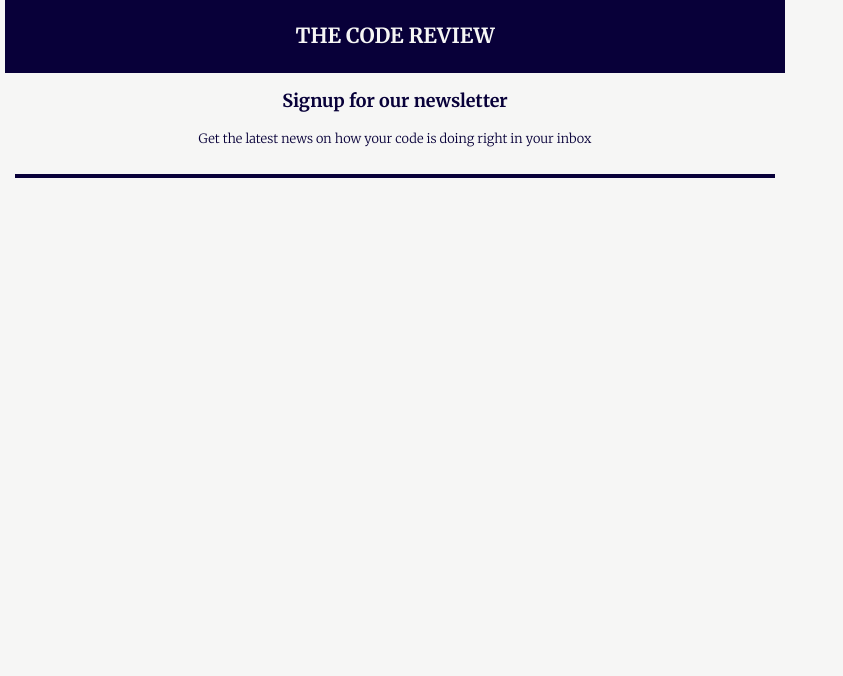
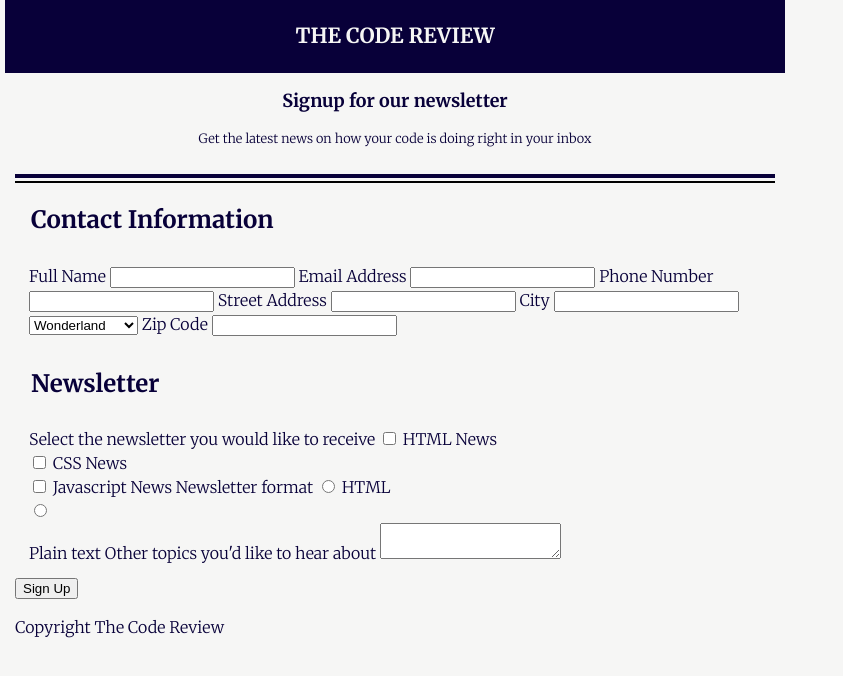
Before and after one commit to axellancieri/P3, a plain HTML site: page html/index.html in a window 1280 px wide. Shown: the whole page, without its empty margins (0-843 px from the left). Drawn offline with Linux system fonts and the light colour scheme.

Commit message:
backbone html

```diff
--- a/css/style.css
+++ b/css/style.css
@@ -6,7 +6,6 @@ body {
     color: rgb(8, 0, 57);
     background-color: rgb(246, 246, 245);
     font: 300 100%/1.5 'Merriweather', serif;;
-    text-align: center;
     height: 100vh;
     margin: 0 15px;
     max-width: 760px;
@@ -21,9 +20,10 @@ header h1 {
     padding: 1em;
     background-color: rgb(8, 0, 57);
 }
-.border-header {
+header {
     border-bottom: 4px solid rgb(8, 0, 57);
     padding: 0 0 25px;
+    text-align: center;
 }
 header h2 {
     font-size: 112%;
@@ -32,3 +32,16 @@ header p {
     font-size: 80%;
     margin: 0 4px;
 }
+/* MAIN */
+main {
+    margin-top: 3px;
+    border-top: 2px solid black;
+    display: inline-block;
+}
+fieldset {
+    border: 0;
+}
+/* FOOTER */
+footer p {
+    text-transform: capitalize;
+}
--- a/html/index.html
+++ b/html/index.html
@@ -13,20 +13,62 @@
     <body>
 <!--                     HEADER            -->
         <header>
-
                 <h1>The code review</h1>
-            <div class="border-header">
-                    <h2>Signup for our newsletter</h2>
-                    <p>Get the latest news on how your code is doing right in your inbox</p>
-            </div>
-
+                        <h2>Signup for our newsletter</h2>
+                                <p>Get the latest news on how your code is doing right in your inbox</p>
         </header>
 <!--                     MAIN              -->
         <main>
+                <form action="index.html" method="post">
+                        <fieldset>
+                                <legend><h2>Contact Information</h2></legend>
 
+                                        <label>Full Name</label>
+                                        <input type="text">
+
+                                        <label>Email Address</label>
+                                        <input type="email">
+
+                                        <label>Phone Number</label>
+                                        <input type="tel">
+
+                                        <label>Street Address</label>
+                                        <input type="text">
+
+                                        <label>City</label>
+                                        <input type="text">
+                                        <select>
+                                                <optgroup label="State">
+                                                        <option value="wonderland_state">Wonderland</option>
+                                                        <option value="iglu_state">Iglu</option>
+                                                        <option value="coconut_state">Coconut</option>
+                                                </optgroup>
+                                        </select>
+                                        <label>Zip Code</label>
+                                        <input type="text">
+                        </fieldset>
+                        <fieldset>
+                                <legend><h2>Newsletter</h2></legend>
+                                        <label>Select the newsletter you would like to receive</label>
+                                                <input type="checkbox" id="htmlnews">
+                                                 <label for="htmlnews">HTML News</label><br>
+                                                <input type="checkbox" id="cssnews">
+                                                 <label for="cssnews">CSS News</label><br>
+                                                <input type="checkbox" id="javascriptnews">
+                                                 <label for="javascriptnews">Javascript News</label>
+                                        <label>Newsletter format</label>
+                                                <input type="radio">
+                                                 <label>HTML</label><br>
+                                                <input type="radio"><br>
+                                                 <label>Plain text</label>
+                                        <label for="othertopics">Other topics you'd like to hear about</label>
+                                                <textarea id="othertopics"></textarea>
+                        </fieldset>
+                        <button type="submit">Sign Up</button>
+                </form>
         </main>
 <!--                     FOOTER            -->
         <footer>
-
+                <p>Copyright the code review</p>
         </footer>
     </body>
```
